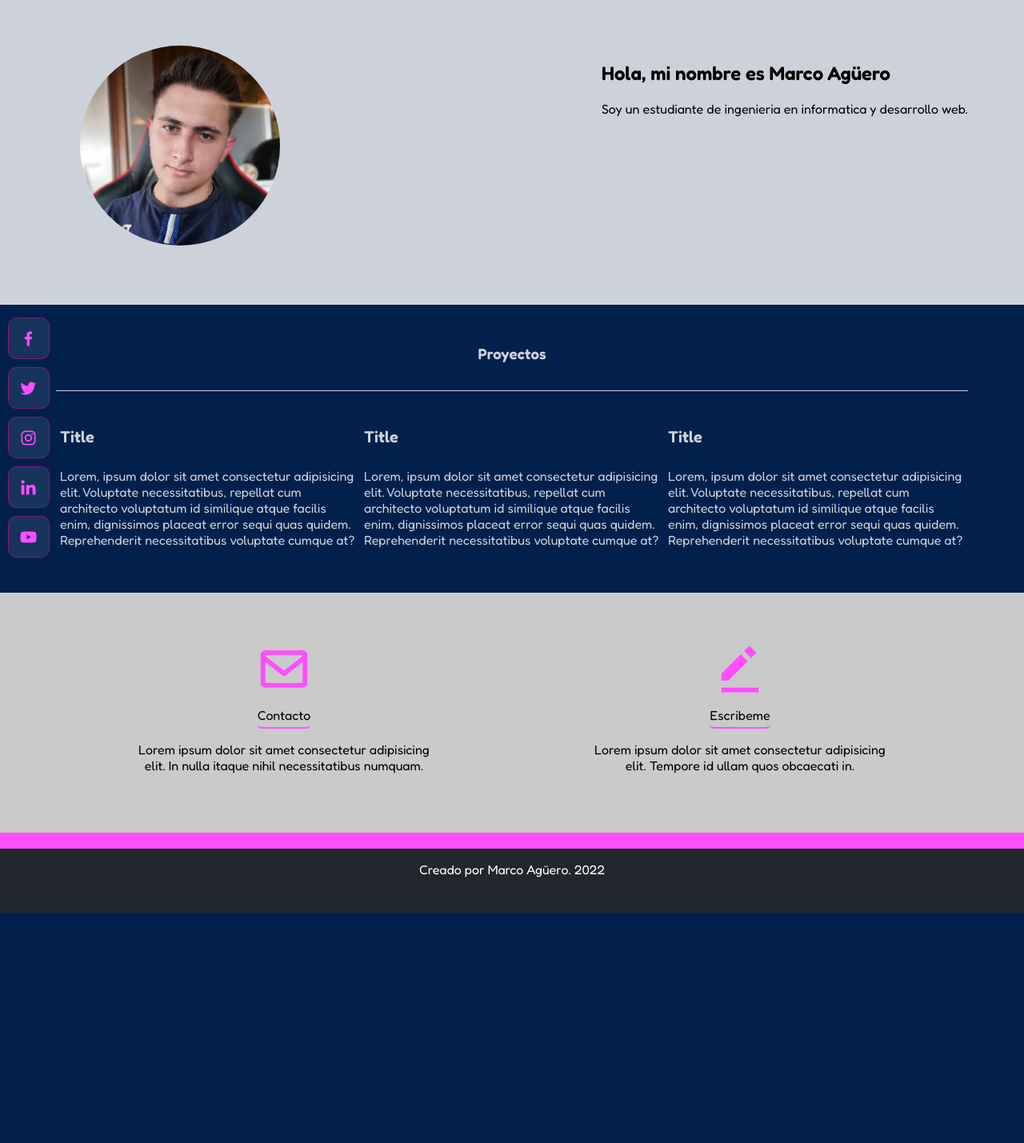
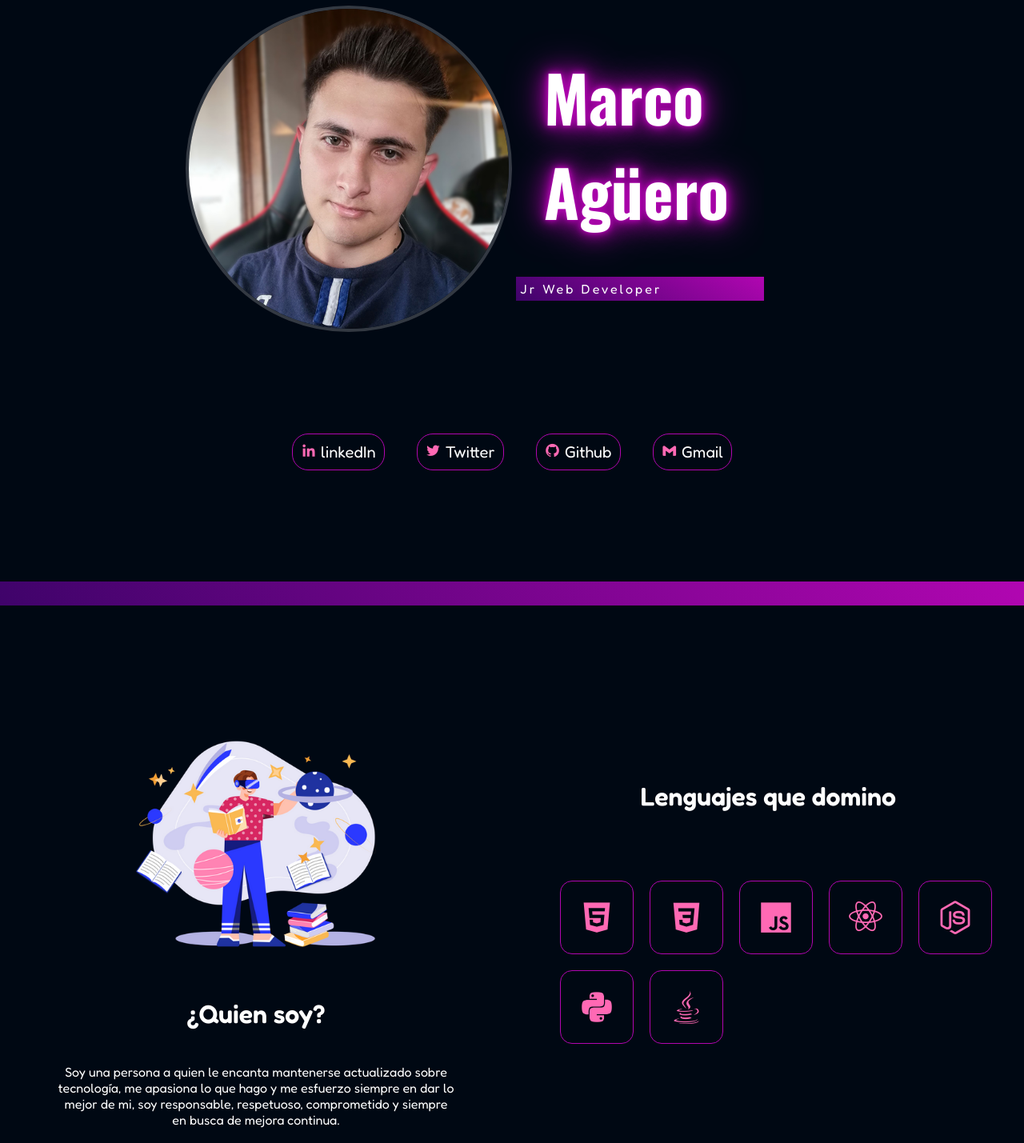
Before and after one commit to marcoa16b/Blog-Design-HTML, a plain HTML site: page perfil.html in a window 1280 px wide. Shown: the part 73-1502 px from the top of the page at 80% size. Before the commit the page ends 1214 px from the top, so only its background shows below. Drawn offline with nearby package versions, Linux system fonts and the light colour scheme.

Commit message:
Actualizacion portfolio

```diff
--- a/css/main.css
+++ b/css/main.css
@@ -72,7 +72,7 @@ header .icons span {
   width: 50%;
   height: 50%;
   font-size: 1.5rem;
-  color: #ff4eff;
+  color: #ff69b4;
 }
 
 nav {
@@ -336,44 +336,10 @@ footer {
 }
 
 /* ========== PROFILE ========== */
-
 .profile-main-container {
-  padding: 70px 70px;
-  background-color: #cdd2da;
-  margin-bottom: 50px;
+  width: 90vw;
+  margin: 20px 50px 10px 50px;
+  height: 400px;
+  display: grid;
+  grid-template-columns: 2fr 1fr;
 }
-
-.profile-main-container img {
-  width: 250px;
-  margin: 0 30px;
-  border-radius: 50%;
-}
-
-.profile-main-container .profile-container {
-  display: flex;
-  justify-content: space-between;
-}
-
-.profile-main-projects {
-  padding: 0 70px 40px;
-}
-
-.profile-main-projects h3 {
-  border-bottom: 1px solid #cdd2da;
-  color: #cdd2da;
-  padding-bottom: 35px;
-  text-align: center;
-}
-
-.proyects-main-container {
-  display: grid;
-  grid-template-columns: 1fr 1fr 1fr;
-}
-
-.project-container {
-  padding: 0 5px;
-  color: #cdd2da;
-}
-.project-container h4 {
-  font-size: 20px;
-}
--- /dev/null
+++ b/css/profile.css
@@ -0,0 +1,314 @@
+:root {
+  --blue-dark: #030127;
+  --blue-clare: #022659;
+  --rose-bg: #871587;
+  --rose-clare: #ff69b4;
+  --rose-text: #ff97d9;
+  --black: #000;
+  --white: #fff;
+}
+body {
+  margin: 0;
+  padding: 0;
+  background-color: #000813;
+  color: #fff;
+  font-family: 'Fredoka', 'Lato', 'Poppins', 'Quicksand', sans-serif;
+}
+a {
+  text-decoration: none;
+  display: inline;
+  color: #000;
+}
+header {
+  width: 100%;
+  height: 60px;
+  display: grid;
+  grid-template-rows: 1fr 1fr;
+  position: fixed;
+
+}
+header .header-icons-container {
+  display: none;
+  position: fixed;
+  bottom: 20px;
+}
+nav {
+  display: none;
+  grid-template-columns: 1fr 1fr;
+  height: 70px;
+  background-color: rgb(3, 1, 39);
+  border-bottom: 1px solid #4fb0ff;
+  border-radius: 0 0 10px 10px;
+}
+nav .nav-logo-container {
+  display: flex;
+  align-items: center;
+  margin-left: 50px;
+  font-size: 3rem;
+  font-weight: 600;
+}
+nav .nav-logo-container i {
+  color: white;
+}
+nav .nav-logo-container span {
+  color: white;
+}
+nav .profile-link {
+  display: flex;
+  align-items: center;
+  justify-content: flex-end;
+  margin-right: 50px;
+}
+nav .profile-link a {
+  color: white;
+  border-bottom: 1px solid white;
+}
+/* .burbuja{
+  content: '';
+  position: absolute;
+  right: 90px;
+  top: 150px;
+  width: 150px;
+  height: 150px;
+  border-radius: 50%;
+  background: radial-gradient(circle, #022659 30%, #871587 75%, #e12fe1);
+  box-shadow: 5px 1px 10px lightblue inset;
+  z-index: -10;
+} */
+.profile-main-container {
+  width: 100%;
+  height: 100vh;
+}
+.blob-container {
+  position: absolute;
+  padding-top: 250px;
+  width: 700px;
+  height: 700px;
+}
+.blob-container:nth-child(2) {
+  filter: blur(50px);
+}
+/* ========== PORTFOLIO CONTENT ========== */
+.portfolio-header {
+  display: grid;
+  grid-template-columns: 1fr 1fr;
+  align-items: center;
+  width: 100%;
+  padding-top: 80px;
+}
+.portfolio-header img {
+  grid-column: 1;
+  justify-self: right;
+  width: 400px;
+  border: 4px solid rgba(255, 255, 255, 0.2);
+  border-radius: 50%;
+  z-index: 3;
+}
+.portfolio-header div {
+  grid-column: 2;
+  justify-self: left;
+  padding-left: 5px;
+  color: white;
+}
+.box-name {
+  position: relative;
+  width: 300px;
+  height: 300px;
+  display: flex;
+  justify-content: center;
+  align-items: center;
+  /* text-transform: uppercase;
+  font-size: 80px;
+  padding-left: 35px;
+  font-family: 'Oswald', sans-serif;
+  line-height: 90px;
+  width: 250px;
+  margin: 0; */
+}
+.box-name h1 {
+  font-size: 80px;
+  font-family: 'Oswald', sans-serif;
+  margin-left: 30px;
+  text-shadow:  0 0 2px #b106b1,
+                0 0 7px #b106b1,
+                0 0 14px #b106b1,
+                0 0 28px #b106b1,
+                0 0 50px #b106b1;
+}
+.lightbar {
+  position: absolute;
+  top: 0;
+  left: 0;
+  width: 10px;
+  height: 100%;
+  border-radius: 10px;
+  background: #fff;
+  z-index: 2;
+  box-shadow:  0 0 5px #b106b1,
+                0 0 10px #b106b1,
+                0 0 20px #b106b1,
+                0 0 40px #b106b1,
+                0 0 80px #b106b1;
+  animation: animatelightbar 5s linear infinite;
+}
+@keyframes animatelightbar {
+  0%,5%
+  {
+    transform: scaleY(0) translateX(0);
+  }
+  10%
+  {
+    transform: scaleY(1) translateX(0);
+  }
+  90%
+  {
+    transform: scaleY(1) translateX(calc(300px - 10px));
+  }
+  95%,100%
+  {
+    transform: scaleY(0) translateX(calc(300px - 10px));
+  }
+}
+.topLayer {
+  position: absolute;
+  top: 0;
+  left: 0;
+  width: 100%;
+  height: 100%;
+  background: #000813;
+  animation: animatetopLayer 10s linear infinite;
+}
+@keyframes animatetopLayer
+{
+  0%,2.5%
+  {
+    transform: translateX(0);
+  }
+  5%
+  {
+    transform: translateX(0);
+  }
+  45%
+  {
+    transform: translateX(100%);
+  }
+  47.5%,50%
+  {
+    transform: translateX(100%);
+  }
+
+  50.001%,52.5%
+  {
+    transform: translateX(-100%);
+  }
+  55%
+  {
+    transform: translateX(-100%);
+  }
+  95%
+  {
+    transform: translateX(0%);
+  }
+  97.5%,100%
+  {
+    transform: translateX(0%);
+  }
+}
+.portfolio-header div p {
+  background: linear-gradient(30deg, #3f036a, #b106b1);
+  padding: 5px;
+  width: 300px;
+  letter-spacing: 3px;
+}
+.portfolio-redes {
+  display: flex;
+  align-items: center;
+  justify-content: center;
+  height: 300px;
+  font-size: 20px;
+}
+.portfolio-redes a {
+  color: #fff;
+  margin: 0 20px;
+  padding: 10px;
+  border: 1px solid #b106b1;
+  border-radius: 20px;
+  transition: .5s;
+}
+.portfolio-redes a:hover {
+  color: #000;
+  margin: 0 20px;
+  padding: 10px;
+  border: 1px solid #b106b1;
+  background: #b106b1;
+  border-radius: 20px;
+  transition: .5s;
+}
+.portfolio-redes a span {
+  color: var(--rose-clare);
+}
+.border-gradient {
+  height: 30px;
+  background: linear-gradient(60deg, #3f036a, #b106b1);
+}
+
+/* ########## ABOUT SECTION ########## */
+.portfolio-about {
+  display: grid;
+  height: 100vh;
+  grid-template-columns: 1fr 1fr;
+  align-items: center;
+}
+.portfolio-about--myself {
+  grid-column: 1;
+  display: flex;
+  flex-flow: column;
+  justify-content: center;
+  align-items: center;
+  text-align: center;
+}
+.portfolio-about--myself img {
+  width: 500px;
+}
+.portfolio-about--myself h2 {
+  font-size: 32px;
+}
+.portfolio-about--myself p {
+  max-width: 500px;
+  margin: 16px;
+}
+.portfolio-about--skills {
+  grid-column: 2;
+  display: flex;
+  flex-direction: column;
+  text-align: center;
+}
+.portfolio-about--skills h2 {
+  font-size: 32px;
+}
+.skills-container {
+  display: flex;
+  flex-wrap: wrap;
+  width: 90%;
+  padding: 20px;
+  margin: 30px;
+}
+.skills-container .skill {
+  display: flex;
+  flex-direction: column;
+  justify-content: center;
+  width: 80px;
+  height: 80px;
+  padding: 5px;
+  margin: 10px;
+  /* background: rgba(255, 255, 255, 0.172); */
+  border: 1px solid #b106b1;
+  border-radius: 15px;
+}
+.skills-container .skill .icon {
+  font-size: 50px;
+  color: var(--rose-clare);
+}
+.skills-container .skill p {
+  display: none;
+}
--- a/perfil.html
+++ b/perfil.html
@@ -5,7 +5,7 @@
   <meta http-equiv="X-UA-Compatible" content="IE=edge">
   <meta name="viewport" content="width=device-width, initial-scale=1.0">
   <title>Mi Blog</title>
-  <link rel="stylesheet" href="css/main.css">
+  <link rel="stylesheet" href="css/profile.css">
   <link rel="stylesheet" href="css/font/flaticon.css">
   <link href='https://unpkg.com/boxicons@2.1.2/css/boxicons.min.css' rel='stylesheet'>
   <link rel="stylesheet" href="./css/media-queries.css">
@@ -13,6 +13,7 @@
   <link rel="preconnect" href="https://fonts.googleapis.com">
   <link rel="preconnect" href="https://fonts.gstatic.com" crossorigin>
   <link href="https://fonts.googleapis.com/css2?family=Fredoka:wght@300;400;600&family=Lato:wght@400;700&family=Poppins:wght@400;500;600&family=Quicksand:wght@300;500;700&display=swap" rel="stylesheet">
+  <link href="https://fonts.googleapis.com/css2?family=Oswald:wght@300;400;700&display=swap" rel="stylesheet">
 </head>
 <body>
   <header>
@@ -38,58 +39,129 @@
   <main>
 
     <section class="profile-main-container">
-      <div class="grid-container profile-container">
+      <!-- <div class="blob-container">
+
+        <svg viewBox="0 0 800 500" preserveAspectRatio="none" xmlns="http://www.w3.org/2000/svg" xmlns:xlink="http://www.w3.org/1999/xlink" width="100%" id="blobSvg">
+          <g transform="translate(155.54671478271484, 4.818458557128906)">
+            <defs>
+              <linearGradient id="gradient" x1="0%" y1="0%" x2="0%" y2="100%">
+                <stop offset="0%" style="stop-color: rgb(254, 0, 242);"></stop>
+                <stop offset="100%" style="stop-color: rgb(251, 2, 128);"></stop>
+              </linearGradient>
+            </defs>
+            <path fill="url(#gradient)">
+              <animate attributeName="d"
+                dur="10000ms"
+                repeatCount="indefinite"
+                values="M466.5,303.5Q436,357,399.5,401.5Q363,446,306.5,456.5Q250,467,190.5,461.5Q131,456,108.5,400.5Q86,345,54.5,297.5Q23,250,31,189Q39,128,94.5,102Q150,76,200,40Q250,4,309,25Q368,46,410.5,89.5Q453,133,475,191.5Q497,250,466.5,303.5Z;
+
+                M460,301.5Q429,353,390.5,389.5Q352,426,301,457Q250,488,196.5,462Q143,436,88.5,405.5Q34,375,54,312.5Q74,250,56.5,189Q39,128,83,83Q127,38,188.5,22.5Q250,7,302.5,37Q355,67,397,104Q439,141,465,195.5Q491,250,460,301.5Z;
+
+                M458.5,304.5Q439,359,396,393.5Q353,428,301.5,459.5Q250,491,204,450.5Q158,410,121.5,377.5Q85,345,64,297.5Q43,250,68,204.5Q93,159,109.5,97Q126,35,188,37Q250,39,296,64.5Q342,90,377,123Q412,156,445,203Q478,250,458.5,304.5Z;
+
+                M451.22182,303.52958Q435.1183,357.05915,397.45564,398.83733Q359.79297,440.61551,304.89648,443.00279Q250,445.39007,196.23661,440.79576Q142.47322,436.20145,100.15067,398.36411Q57.82813,360.52678,47.01758,305.26339Q36.20703,250,44.22461,192.85491Q52.24219,135.70983,91.54716,89.72182Q130.85212,43.73382,190.42606,49.1303Q250,54.52678,298.42606,67.89648Q346.85212,81.26618,376.51479,120.57394Q406.17746,159.8817,436.7514,204.94085Q467.32534,250,451.22182,303.52958Z;
+
+                M466.5,303.5Q436,357,399.5,401.5Q363,446,306.5,456.5Q250,467,190.5,461.5Q131,456,108.5,400.5Q86,345,54.5,297.5Q23,250,31,189Q39,128,94.5,102Q150,76,200,40Q250,4,309,25Q368,46,410.5,89.5Q453,133,475,191.5Q497,250,466.5,303.5Z"
+              ></animate>
+            </path>
+          </g>
+        </svg>
+      </div> -->
+      <!-- To add glow effect -->
+      <!-- <div class="blob-container">
+
+        <svg viewBox="0 0 800 500" preserveAspectRatio="none" xmlns="http://www.w3.org/2000/svg" xmlns:xlink="http://www.w3.org/1999/xlink" width="100%" id="blobSvg">
+          <g transform="translate(155.54671478271484, 4.818458557128906)">
+            <defs>
+              <linearGradient id="gradient" x1="0%" y1="0%" x2="0%" y2="100%">
+                <stop offset="0%" style="stop-color: rgb(254, 0, 242);"></stop>
+                <stop offset="100%" style="stop-color: rgb(251, 2, 128);"></stop>
+              </linearGradient>
+            </defs>
+            <path fill="url(#gradient)">
+              <animate attributeName="d"
+                dur="10000ms"
+                repeatCount="indefinite"
+                values="M466.5,303.5Q436,357,399.5,401.5Q363,446,306.5,456.5Q250,467,190.5,461.5Q131,456,108.5,400.5Q86,345,54.5,297.5Q23,250,31,189Q39,128,94.5,102Q150,76,200,40Q250,4,309,25Q368,46,410.5,89.5Q453,133,475,191.5Q497,250,466.5,303.5Z;
+
+                M460,301.5Q429,353,390.5,389.5Q352,426,301,457Q250,488,196.5,462Q143,436,88.5,405.5Q34,375,54,312.5Q74,250,56.5,189Q39,128,83,83Q127,38,188.5,22.5Q250,7,302.5,37Q355,67,397,104Q439,141,465,195.5Q491,250,460,301.5Z;
+
+                M458.5,304.5Q439,359,396,393.5Q353,428,301.5,459.5Q250,491,204,450.5Q158,410,121.5,377.5Q85,345,64,297.5Q43,250,68,204.5Q93,159,109.5,97Q126,35,188,37Q250,39,296,64.5Q342,90,377,123Q412,156,445,203Q478,250,458.5,304.5Z;
+
+                M451.22182,303.52958Q435.1183,357.05915,397.45564,398.83733Q359.79297,440.61551,304.89648,443.00279Q250,445.39007,196.23661,440.79576Q142.47322,436.20145,100.15067,398.36411Q57.82813,360.52678,47.01758,305.26339Q36.20703,250,44.22461,192.85491Q52.24219,135.70983,91.54716,89.72182Q130.85212,43.73382,190.42606,49.1303Q250,54.52678,298.42606,67.89648Q346.85212,81.26618,376.51479,120.57394Q406.17746,159.8817,436.7514,204.94085Q467.32534,250,451.22182,303.52958Z;
+
+                M466.5,303.5Q436,357,399.5,401.5Q363,446,306.5,456.5Q250,467,190.5,461.5Q131,456,108.5,400.5Q86,345,54.5,297.5Q23,250,31,189Q39,128,94.5,102Q150,76,200,40Q250,4,309,25Q368,46,410.5,89.5Q453,133,475,191.5Q497,250,466.5,303.5Z"
+              ></animate>
+            </path>
+          </g>
+        </svg>
+      </div> -->
+
+      <div class="portfolio-header">
+        <img src="./assets/img/Sin título-1.jpg" alt="">
         <div>
-          <img src="./assets/img/Sin título-1.jpg" alt="">
-        </div>
-        <div>
-          <h2>Hola, mi nombre es Marco Agüero</h2>
-          <p>Soy un estudiante de ingenieria en informatica y desarrollo web.</p>
+          <div class="box-name">
+            <div class="lightbar"></div>
+            <div class="topLayer"></div>
+            <h1>Marco Agüero</h1>
+          </div>
+          <p>Jr Web Developer</p>
         </div>
       </div>
+      <div class="portfolio-redes">
+        <a href=""> <span><i class='bx bxl-linkedin'></i></span> linkedIn</a>
+        <a href=""> <span><i class='bx bxl-twitter' ></i></span> Twitter</a>
+        <a href=""> <span><i class='bx bxl-github' ></i></span> Github</a>
+        <a href=""> <span><i class='bx bxl-gmail' ></i></span> Gmail</a>
+      </div>
+      <!-- <div class="border-gradient"></div> -->
     </section>
-    <section class="profile-main-projects">
-      <div class="grid-container">
-        <h3>Proyectos</h3>
-        <div class="proyects-main-container">
-          <article class="project-container">
-            <h4>Title</h4>
-            <p>Lorem, ipsum dolor sit amet consectetur adipisicing elit. Voluptate necessitatibus, repellat cum architecto voluptatum id similique atque facilis enim, dignissimos placeat error sequi quas quidem. Reprehenderit necessitatibus voluptate cumque at?</p>
-          </article>
-          <article class="project-container">
-            <h4>Title</h4>
-            <p>Lorem, ipsum dolor sit amet consectetur adipisicing elit. Voluptate necessitatibus, repellat cum architecto voluptatum id similique atque facilis enim, dignissimos placeat error sequi quas quidem. Reprehenderit necessitatibus voluptate cumque at?</p>
-          </article>
-          <article class="project-container">
-            <h4>Title</h4>
-            <p>Lorem, ipsum dolor sit amet consectetur adipisicing elit. Voluptate necessitatibus, repellat cum architecto voluptatum id similique atque facilis enim, dignissimos placeat error sequi quas quidem. Reprehenderit necessitatibus voluptate cumque at?</p>
-          </article>
+    <div class="border-gradient"></div>
+
+    <!-- ########## ABOUT SECTION ########## -->
+    <section class="portfolio-about">
+      <div class="portfolio-about--myself">
+        <img src="./assets/img/person-about.png" alt="">
+        <h2>¿Quien soy?</h2>
+        <p>Soy una persona a quien le encanta mantenerse actualizado sobre tecnología, me apasiona lo que hago y me esfuerzo siempre en dar lo mejor de mi, soy responsable, respetuoso, comprometido y siempre en busca de mejora continua.</p>
+      </div>
+      <div class="portfolio-about--skills">
+        <h2>Lenguajes que domino</h2>
+        <div class="skills-container">
+          <div class="skill">
+            <i class='bx bxl-html5 icon'></i>
+            <p>HTML5</p>
+          </div>
+          <div class="skill">
+            <i class='bx bxl-css3 icon' ></i>
+            <p>CSS3</p>
+          </div>
+          <div class="skill">
+            <i class='bx bxl-javascript icon' ></i>
+            <p>JavaScript</p>
+          </div>
+          <div class="skill">
+            <i class='bx bxl-react icon' ></i>
+            <p>ReactJs</p>
+          </div>
+          <div class="skill">
+            <i class='bx bxl-nodejs icon' ></i>
+            <p>NodeJs</p>
+          </div>
+          <div class="skill">
+            <i class='bx bxl-python icon' ></i>
+            <p>Python</p>
+          </div>
+          <div class="skill">
+            <i class='bx bxl-java icon' ></i>
+            <p>Java</p>
+          </div>
         </div>
       </div>
     </section>
 
-    <section class="contact-main-container">
-      <div class="contact-left contact-sect">
-        <div class="container_contact_section">
-          <span class="contact_icon"><i class='bx bx-envelope' ></i></span>
-          <div>
-            <a href="">Contacto</a>
-            <p>Lorem ipsum dolor sit amet consectetur adipisicing elit. In nulla itaque nihil necessitatibus numquam.</p>
-          </div>
-        </div>
-      </div>
-      <div class="contact-right contact-sect">
-        <div class="container_contact_section">
-          <span class="contact_icon"><i class='bx bxs-edit-alt' ></i></span>
-          <div>
-            <a href="">Escribeme</a>
-            <p>
-              Lorem ipsum dolor sit amet consectetur adipisicing elit. Tempore id ullam quos obcaecati in.
-            </p>
-          </div>
-        </div>
-      </div>
-    </section>
+    <!-- Seccion de contacto -->
+
   </main>
 
   <footer>
```
Also changed, not shown: assets/img/person-about.png (added).
